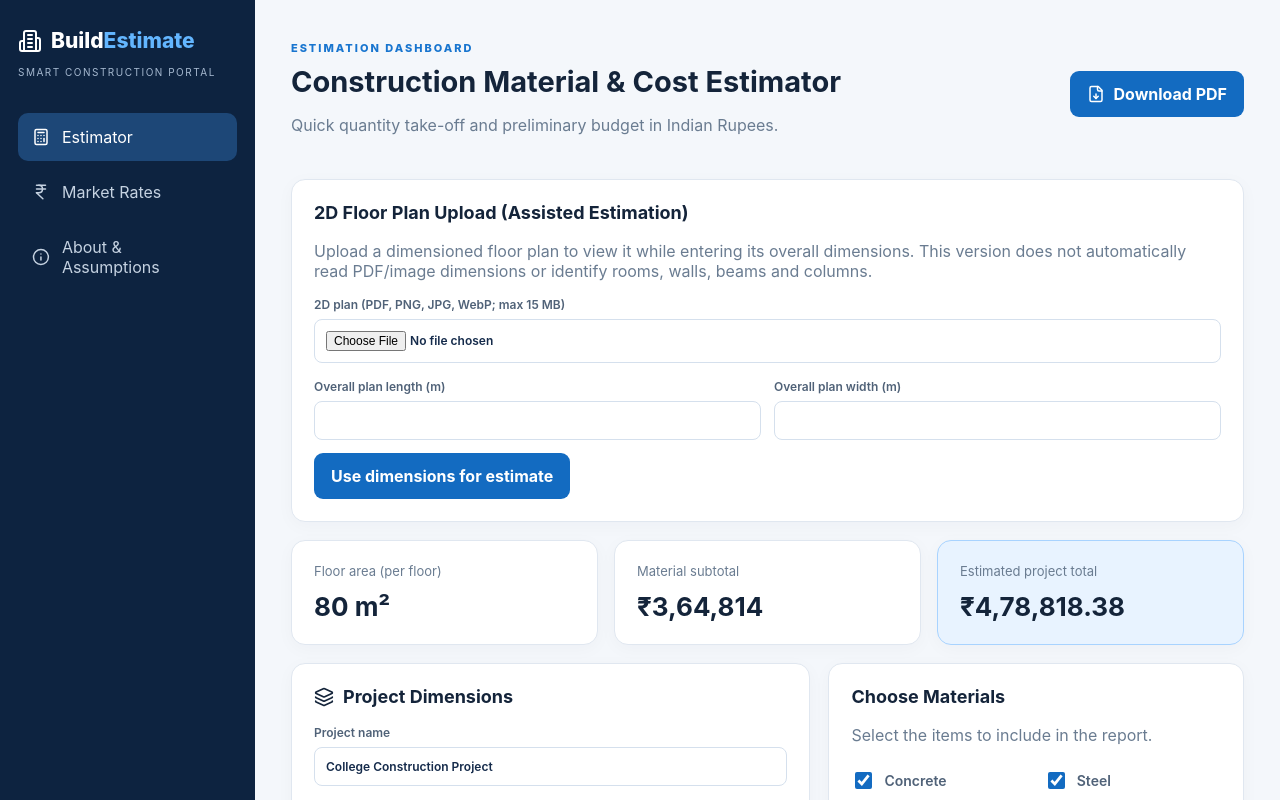
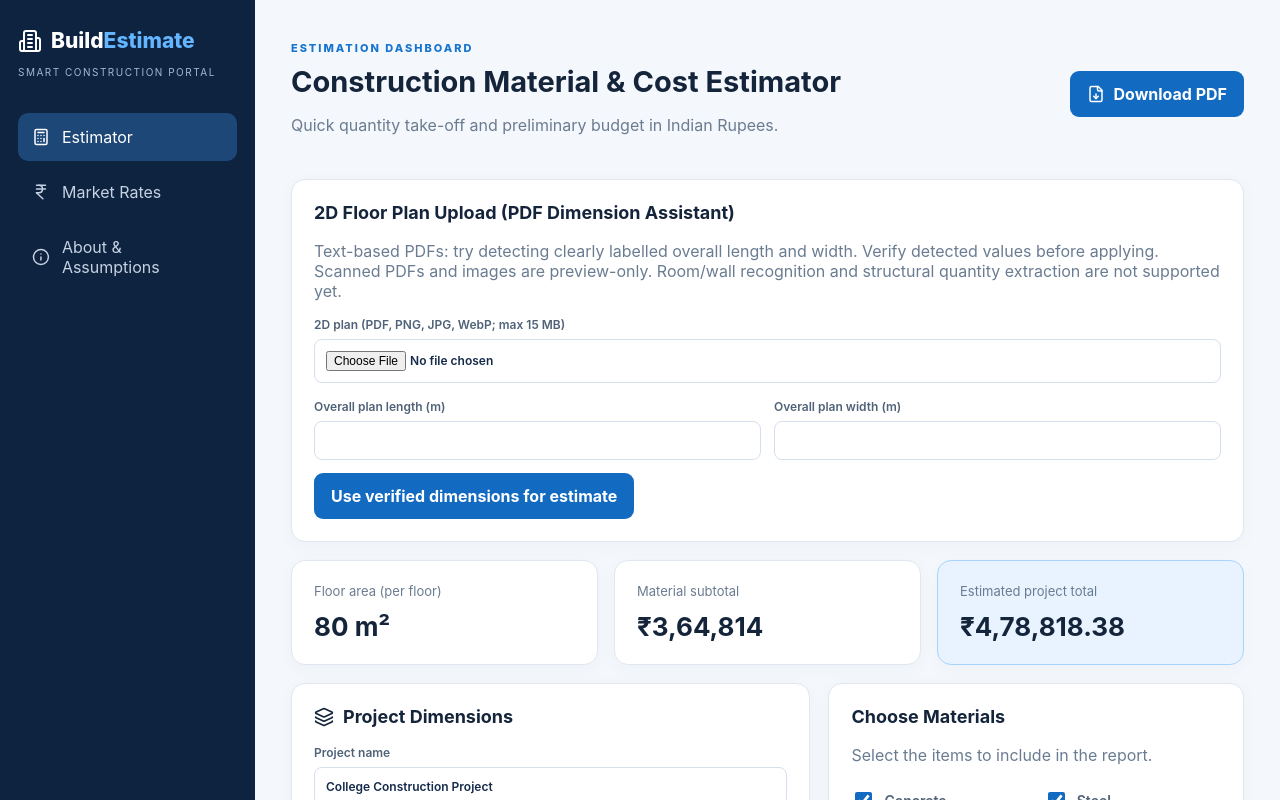
Before and after one commit to chandansahu7379-wq/construction-estimation-portal, a React (Vite) app: page / in a window 1280 px wide. Shown: the top 800 px of the page. Built offline with nearby package versions, Linux system fonts and the light colour scheme.

Commit message:
Detect labelled overall dimensions in text PDFs with review before estimating

```diff
--- a/src/PlanUpload.jsx
+++ b/src/PlanUpload.jsx
@@ -1,30 +1,65 @@
 import React,{useState} from 'react';
+import * as pdfjs from 'pdfjs-dist/legacy/build/pdf.mjs';
+import workerUrl from 'pdfjs-dist/legacy/build/pdf.worker.min.mjs?url';
+pdfjs.GlobalWorkerOptions.workerSrc=workerUrl;
+
+const parseOverallDimensions=text=>{
+ const t=text.replace(/\s+/g,' ').replace(/[×✕]/g,'x');
+ const unit='(?:m|metres?|meters?)';
+ const pair=new RegExp('(?:overall|plot|building|floor|plan|external)?\\s*(?:dimensions?|size)?\\s*[:=-]?\\s*(\\d+(?:\\.\\d+)?)\\s*'+unit+'?\\s*[xX]\\s*(\\d+(?:\\.\\d+)?)\\s*'+unit,'i');
+ const match=t.match(pair);
+ if(match)return {length:Number(match[1]),width:Number(match[2]),source:match[0]};
+ const lm=t.match(/(?:overall\s+)?length\s*[:=]\s*(\d+(?:\.\d+)?)\s*(?:m|metres?|meters?)\b/i);
+ const wm=t.match(/(?:overall\s+)?width\s*[:=]\s*(\d+(?:\.\d+)?)\s*(?:m|metres?|meters?)\b/i);
+ return lm&&wm?{length:Number(lm[1]),width:Number(wm[1]),source:lm[0]+'; '+wm[0]}:null;
+};
 export default function PlanUpload({onDimensions}){
- const [file,setFile]=useState(null);
- const [preview,setPreview]=useState('');
- const [length,setLength]=useState('');
- const [width,setWidth]=useState('');
- const [message,setMessage]=useState('');
- const choose=e=>{
+ const[file,setFile]=useState(null);
+ const[preview,setPreview]=useState('');
+ const[length,setLength]=useState('');
+ const[width,setWidth]=useState('');
+ const[message,setMessage]=useState('');
+ const[busy,setBusy]=useState(false);
+ const[detected,setDetected]=useState('');
+ const choose=async e=>{
   const f=e.target.files?.[0];if(!f)return;
   if(!['application/pdf','image/png','image/jpeg','image/webp'].includes(f.type)){setMessage('Upload a PDF, PNG, JPG or WebP plan.');return}
   if(f.size>15*1024*1024){setMessage('Maximum file size is 15 MB.');return}
   if(preview)URL.revokeObjectURL(preview);
-  setFile(f);setPreview(URL.createObjectURL(f));setMessage('');
+  setFile(f);setPreview(URL.createObjectURL(f));setMessage('');setDetected('');
+  if(f.type!=='application/pdf'){setMessage('Image preview ready. Automatic image OCR is not available yet; enter overall dimensions below.');return}
+  setBusy(true);
+  try{
+   const pdf=await pdfjs.getDocument({data:new Uint8Array(await f.arrayBuffer())}).promise;
+   const texts=[];
+   for(let i=1;i<=Math.min(pdf.numPages,5);i++){
+    const page=await pdf.getPage(i);
+    const items=(await page.getTextContent()).items;
+    texts.push(items.map(x=>x.str||'').join(' '));
+   }
+   const match=parseOverallDimensions(texts.join(' '));
+   if(match&&match.length>0&&match.width>0&&match.length<=10000&&match.width<=10000){
+    setLength(String(match.length));setWidth(String(match.width));setDetected(match.source);
+    setMessage('Possible overall dimensions found in PDF text. Verify them against the drawing, then apply.');
+   }else setMessage('No clear overall dimensions found in selectable PDF text. Scanned PDFs need OCR; enter dimensions manually.');
+  }catch{setMessage('Could not extract PDF text. You can still preview the plan and enter dimensions manually.')}
+  finally{setBusy(false)}
  };
  const apply=()=>{
   const l=Number(length),w=Number(width);
   if(!Number.isFinite(l)||!Number.isFinite(w)||l<=0||w<=0){setMessage('Enter positive plan length and width in metres.');return}
-  onDimensions(l,w);setMessage('Plan dimensions applied. Review wall height, floors, openings and structural quantities before exporting.');
+  onDimensions(l,w);setMessage('Dimensions applied. Review wall height, floors, openings, beam/column volumes and material rates before exporting.');
  };
  return <section className="panel" style={{marginBottom:18}}>
-  <h2>2D Floor Plan Upload (Assisted Estimation)</h2>
-  <p className="muted">Upload a dimensioned floor plan to view it while entering its overall dimensions. This version does not automatically read PDF/image dimensions or identify rooms, walls, beams and columns.</p>
+  <h2>2D Floor Plan Upload (PDF Dimension Assistant)</h2>
+  <p className="muted">Text-based PDFs: try detecting clearly labelled overall length and width. Verify detected values before applying. Scanned PDFs and images are preview-only. Room/wall recognition and structural quantity extraction are not supported yet.</p>
   <label>2D plan (PDF, PNG, JPG, WebP; max 15 MB)<input type="file" accept=".pdf,.png,.jpg,.jpeg,.webp" onChange={choose}/></label>
   {file&&<p className="muted">Selected: {file.name}</p>}
   {preview&&(file?.type==='application/pdf'?<iframe title="Uploaded floor plan" src={preview} style={{width:'100%',height:360,border:'1px solid #d5e0ed',borderRadius:8}}/>:<img alt="Uploaded floor plan preview" src={preview} style={{maxWidth:'100%',maxHeight:400,objectFit:'contain'}}/>)}
+  {busy&&<p role="status">Reading selectable PDF text...</p>}
+  {detected&&<p className="muted">Detected text: {detected}</p>}
   <div className="fields" style={{marginTop:16}}><label>Overall plan length (m)<input type="number" min="0" step="any" value={length} onChange={e=>setLength(e.target.value)}/></label><label>Overall plan width (m)<input type="number" min="0" step="any" value={width} onChange={e=>setWidth(e.target.value)}/></label></div>
-  <button className="primary" onClick={apply}>Use dimensions for estimate</button>
+  <button className="primary" onClick={apply} disabled={busy}>Use verified dimensions for estimate</button>
   {message&&<p role="status" className="muted">{message}</p>}
  </section>;
 }
```
